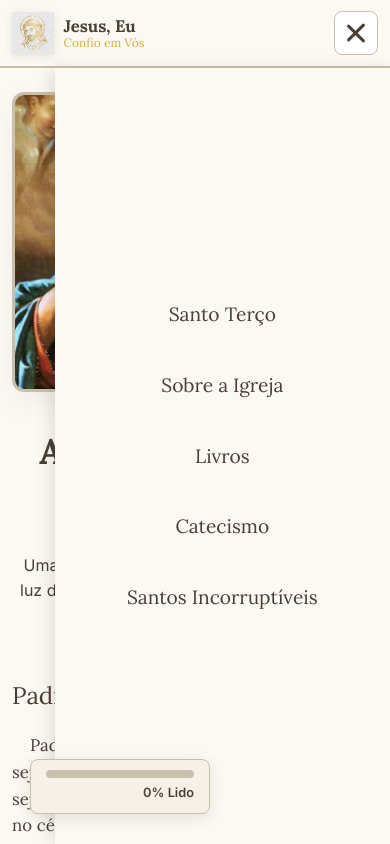
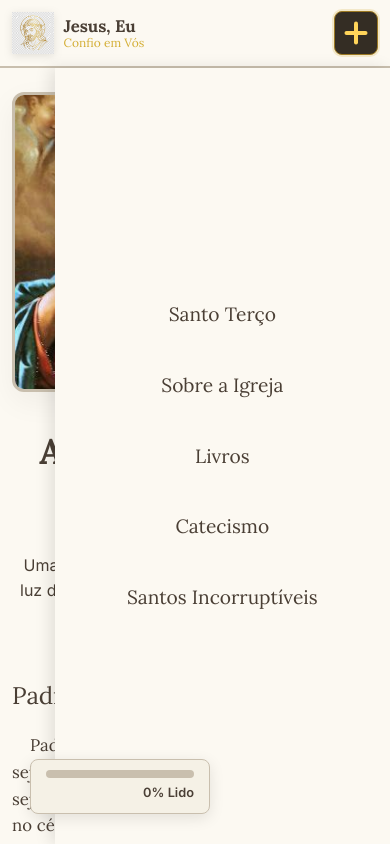
Before and after one commit to edward0k2/A-verdadeira-Igreja-de-Cristo, a plain HTML site: page index.html in a window 390 px wide. Both pictures are taken after a click on the button "Abrir menu". Shown: the top 844 px of the page. Drawn offline with Linux system fonts and the light colour scheme.

Commit message:
Transforma menu móvel em cruz dourada

```diff
--- a/index.html
+++ b/index.html
@@ -20,7 +20,7 @@
             <img src="assets/logo.png" alt="Logo de Jesus Cristo" class="img-logo">
             <h1 id="logoHome">Jesus, Eu<span> Confio em Vós</span></h1>
         </div>
-        <nav class="menu">
+        <nav class="menu" id="primaryMenu">
             <ul>
                 <li><a href="#" id="btnTerco">Santo Terço</a></li>
                 <li><a href="#" id="btnAbout">Sobre a Igreja</a></li>
@@ -31,7 +31,7 @@
         </nav>
         <div class="nav-right">
             <button class="btn-action">Apoiar Projeto</button>
-            <button class="hamburger" id="hamburger">
+            <button class="hamburger" id="hamburger" type="button" aria-label="Abrir menu" aria-controls="primaryMenu" aria-expanded="false">
                 <span></span>
                 <span></span>
                 <span></span>
--- a/script.js
+++ b/script.js
@@ -1652,17 +1652,22 @@ function setupEventListeners() {
     const menu = document.querySelector('.menu');
 
     if (hamburger && menu) {
+        const setMenuOpen = isOpen => {
+            hamburger.classList.toggle('active', isOpen);
+            menu.classList.toggle('active', isOpen);
+            hamburger.setAttribute('aria-expanded', String(isOpen));
+            hamburger.setAttribute('aria-label', isOpen ? 'Fechar menu' : 'Abrir menu');
+        };
+
         hamburger.addEventListener('click', () => {
-            hamburger.classList.toggle('active');
-            menu.classList.toggle('active');
+            setMenuOpen(!hamburger.classList.contains('active'));
         });
 
         // Fechar menu ao clicar em um link (mobile)
         const menuLinks = menu.querySelectorAll('a');
         menuLinks.forEach(link => {
             link.addEventListener('click', () => {
-                hamburger.classList.remove('active');
-                menu.classList.remove('active');
+                setMenuOpen(false);
             });
         });
     }
--- a/style.css
+++ b/style.css
@@ -1931,6 +1931,7 @@ body {
     }
 
     .hamburger {
+        position: relative;
         display: flex;
         flex: 0 0 44px;
         width: 44px;
@@ -1939,6 +1940,34 @@ body {
         border: 1px solid var(--border-light);
         border-radius: 8px;
         background: var(--white);
+        transition: background 0.2s ease, border-color 0.2s ease, box-shadow 0.2s ease;
+    }
+
+    .hamburger::before,
+    .hamburger::after {
+        content: '';
+        display: none;
+        position: absolute;
+        left: 50%;
+        top: 50%;
+        border-radius: 3px;
+        background: #ffd45a;
+        transform: translate(-50%, -50%);
+    }
+
+    .hamburger::before {
+        width: 23px;
+        height: 4px;
+    }
+
+    .hamburger::after {
+        width: 4px;
+        height: 23px;
+    }
+
+    .hamburger:focus-visible {
+        outline: 3px solid #8a6510;
+        outline-offset: 2px;
     }
 
     .hamburger span {
@@ -1989,17 +2018,21 @@ body {
         font-size: 1.2rem;
     }
 
-    /* AnimaÃ§Ã£o do Hamburger Ativo (transforma num X) */
-    .hamburger.active span:nth-child(1) {
-        transform: translateY(9px) rotate(45deg);
-    }
-
-    .hamburger.active span:nth-child(2) {
+    /* Cruz dourada no estado aberto, com fundo escuro para contraste. */
+    .hamburger.active {
+        border-color: #9c7923;
+        background: #342d24;
+        box-shadow: 0 0 0 2px rgba(212, 175, 55, 0.22);
+    }
+
+    .hamburger.active::before,
+    .hamburger.active::after {
+        display: block;
+    }
+
+    .hamburger.active span {
         opacity: 0;
-    }
-
-    .hamburger.active span:nth-child(3) {
-        transform: translateY(-9px) rotate(-45deg);
+        transform: none;
     }
 
     .chapters-grid {
```
